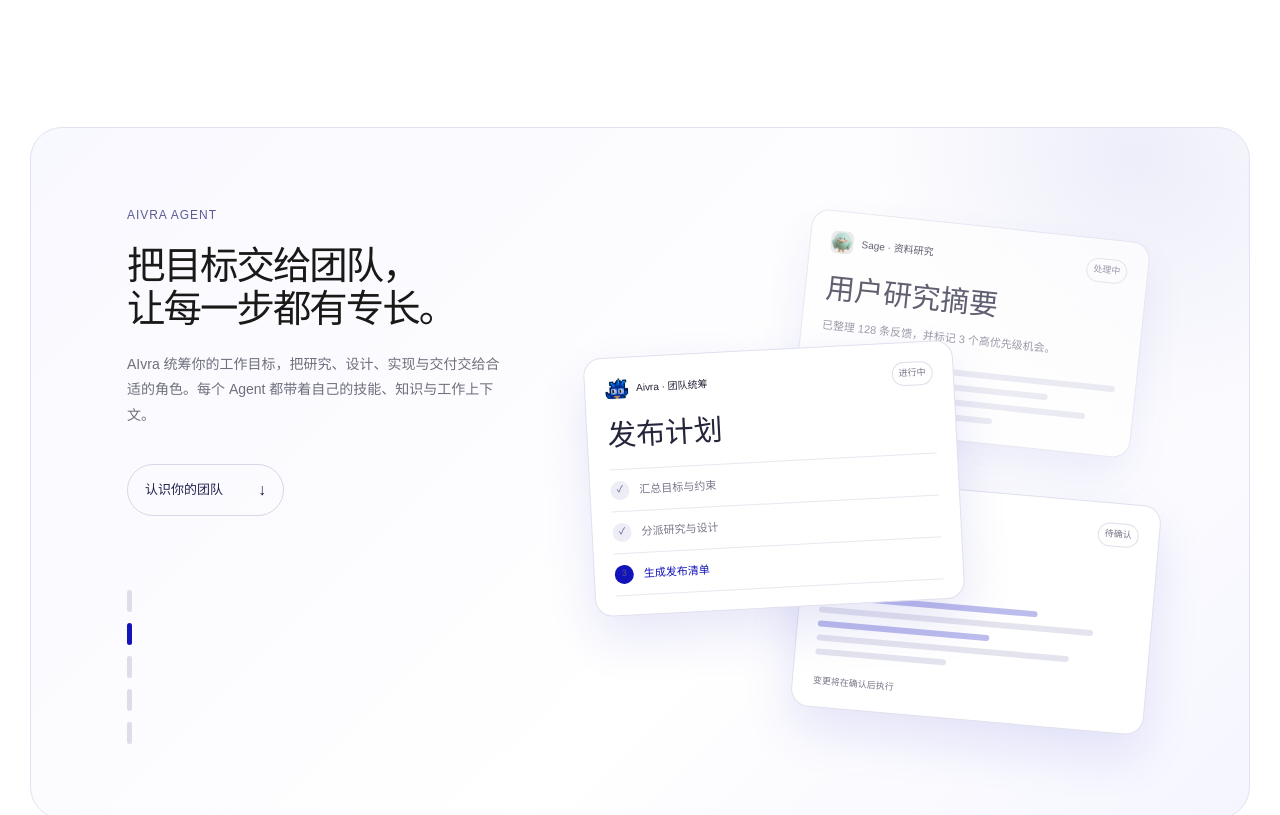
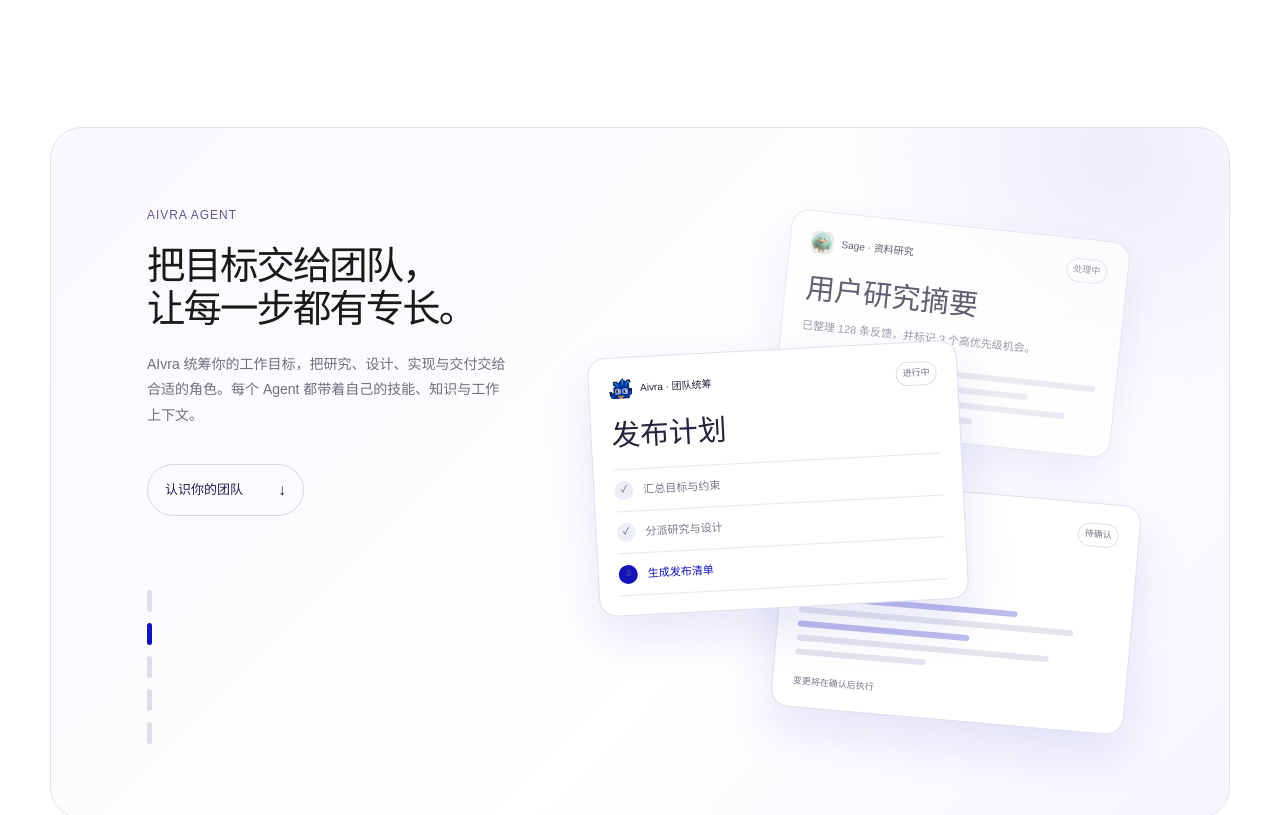
Before and after one commit to izcw/WorkBee, a Next.js app in the folder apps/website/: page / in a window 1280 px wide. Shown: the part 1840-2655 px from the top of the page. Built offline with nearby package versions, Linux system fonts and the light colour scheme.

Commit message:
style(website): constrain content to 1180px

```diff
--- a/apps/website/app/globals.css
+++ b/apps/website/app/globals.css
@@ -283,3 +283,7 @@ main{display:flex;flex-direction:column}main>.site-header{order:0}main>.hero{ord
 
 /* The download call-to-action owns a full-bleed background while its content stays on-grid. */
 .download{width:100%!important;max-width:none!important;padding:0 max(var(--section-gutter),calc((100% - var(--section-width)) / 2))!important}
+
+/* Keep the grid transparent: only the two named cards use the dark treatment. */
+:root{--section-width:1180px}
+.feature-grid{padding:0!important;border-radius:0!important;background:transparent!important}
```
